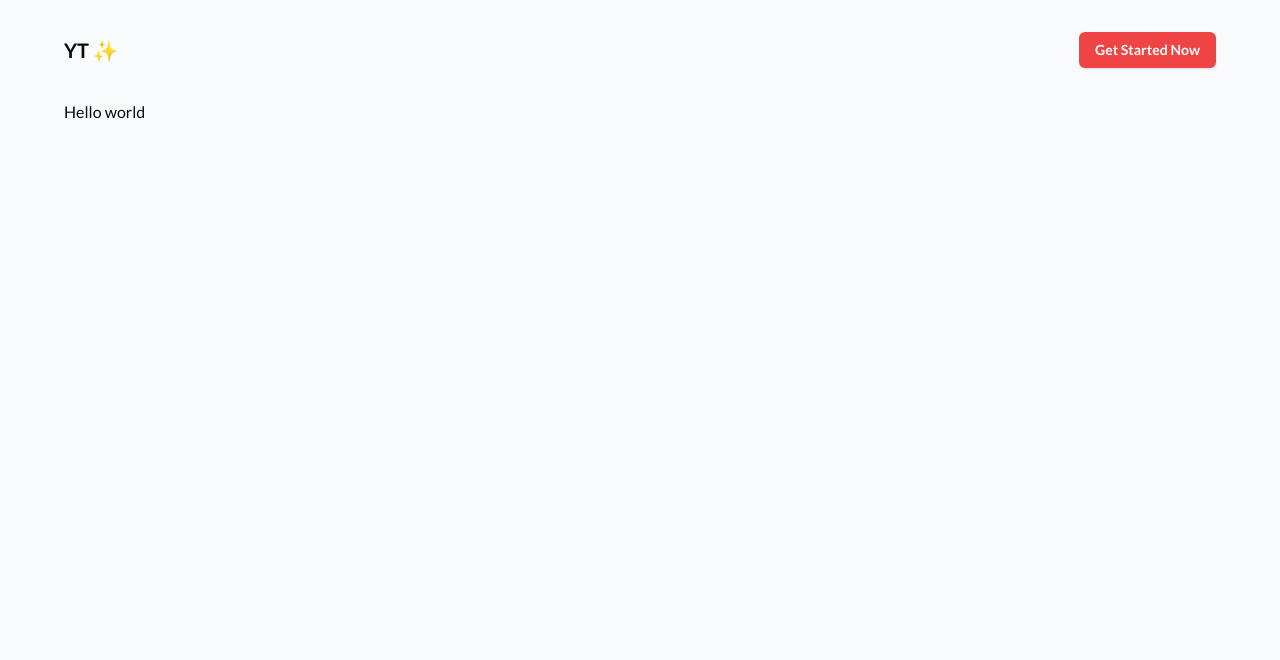
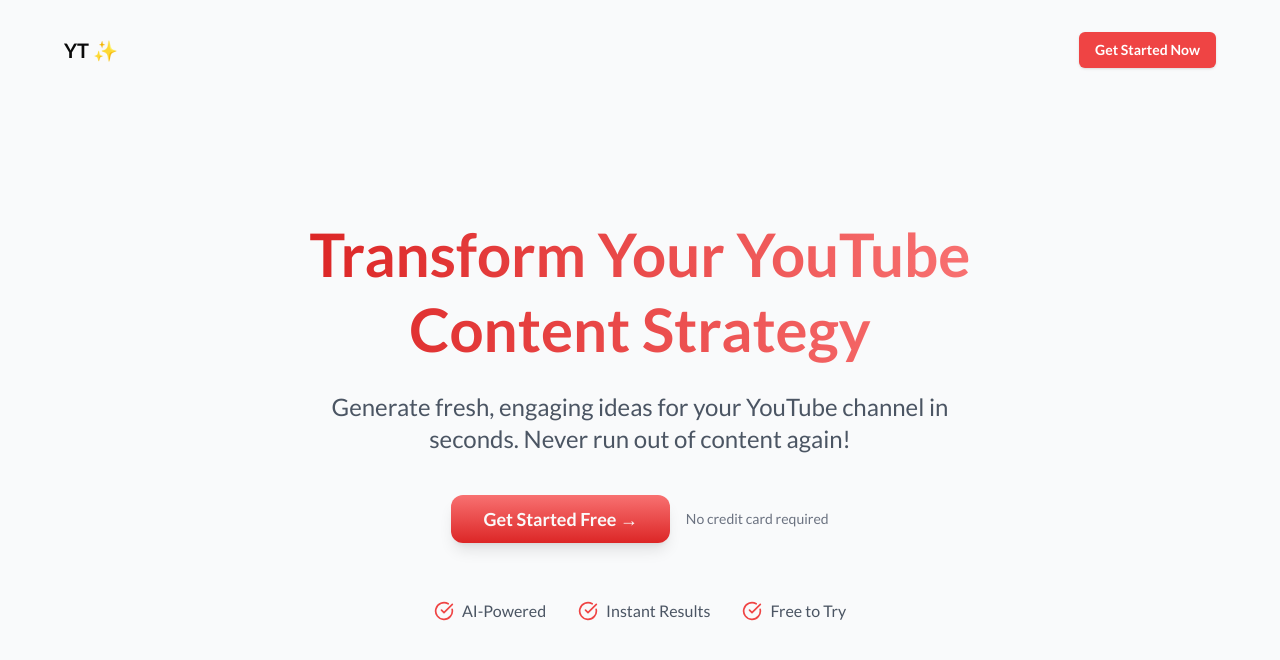
Before and after one commit to RChaubey16/youtube-idea-generator-nextjs, a Next.js app: page / in a window 1280 px wide. Shown: the top 660 px of the page. Built offline with nearby package versions, Linux system fonts and the light colour scheme; no server answers.

Commit message:
dev: Add 'Welcome' landing page.

```diff
--- a/app/page.tsx
+++ b/app/page.tsx
@@ -1,5 +1,48 @@
-export default function Home() {
+import Link from "next/link";
+import { Button } from "@/components/ui/button";
+import { CheckCircle } from "lucide-react";
+
+export default function WelcomePage() {
   return (
-    <div>Hello world</div>
+    <div className="flex flex-col items-center justify-center min-h-[80vh] px-4">
+      <div className="text-center space-y-6 max-w-3xl">
+        <h1 className="text-6xl font-extrabold bg-clip-text text-transparent bg-gradient-to-r from-red-600 to-red-400 leading-tight">
+          Transform Your YouTube
+          <br /> Content Strategy
+        </h1>
+
+        <p className="text-2xl text-gray-600 max-w-2xl mx-auto">
+          Generate fresh, engaging ideas for your YouTube channel in seconds.
+          Never run out of content again!
+        </p>
+
+        <div className="flex flex-row items-center justify-center gap-4 pt-4">
+          <Link href="/videos">
+            <Button
+              size="lg"
+              className="font-semibold text-lg px-8 py-6 bg-gradient-to-t from-red-600 to-red-400 hover:opacity-90 rounded-xl transition-all duration-200 shadow-lg hover:shadow-xl hover:scale-[1.03]"
+            >
+              Get Started Free →
+            </Button>
+          </Link>
+          <p className="text-sm text-gray-500">No credit card required</p>
+        </div>
+
+        <div className="pt-8 flex items-center justify-center gap-8">
+          <div className="flex items-center gap-2">
+            <CheckCircle className="text-red-500 h-5 w-5" />
+            <span className="text-gray-600">AI-Powered</span>
+          </div>
+          <div className="flex items-center gap-2">
+            <CheckCircle className="text-red-500 h-5 w-5" />
+            <span className="text-gray-600">Instant Results</span>
+          </div>
+          <div className="flex items-center gap-2">
+            <CheckCircle className="text-red-500 h-5 w-5" />
+            <span className="text-gray-600">Free to Try</span>
+          </div>
+        </div>
+      </div>
+    </div>
   );
 }
```
